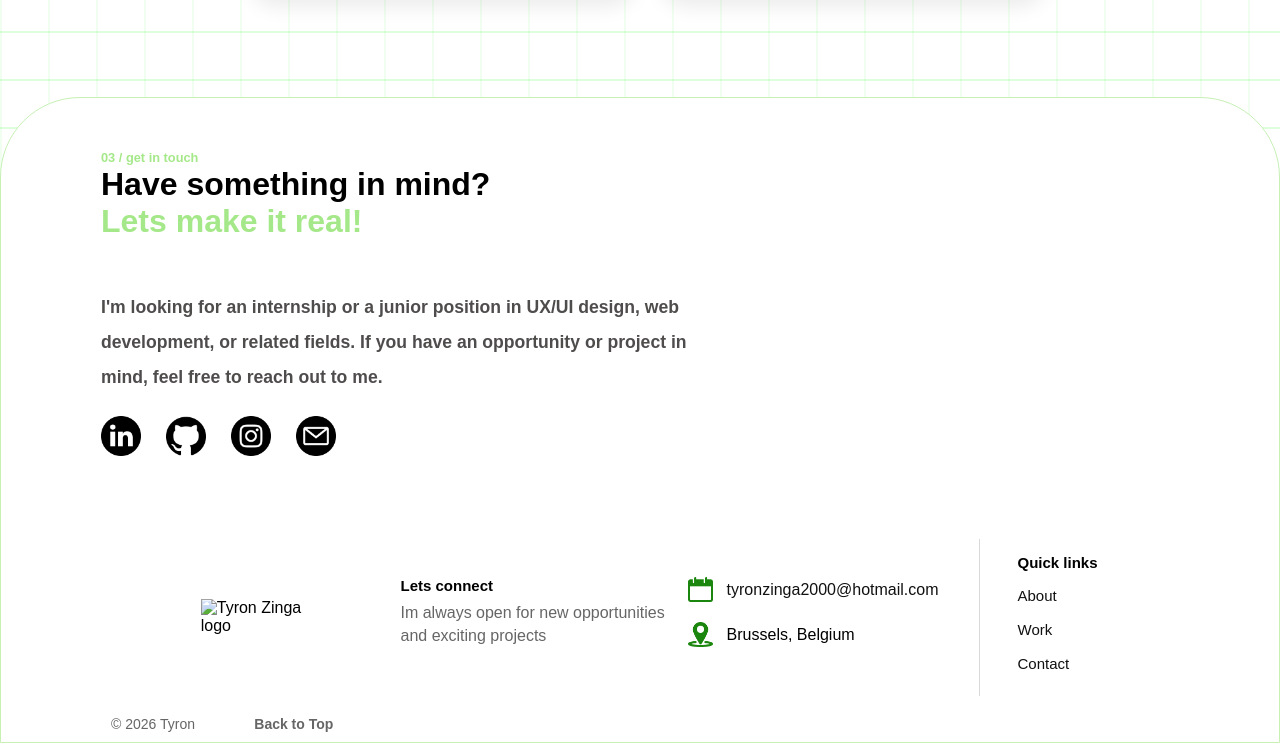
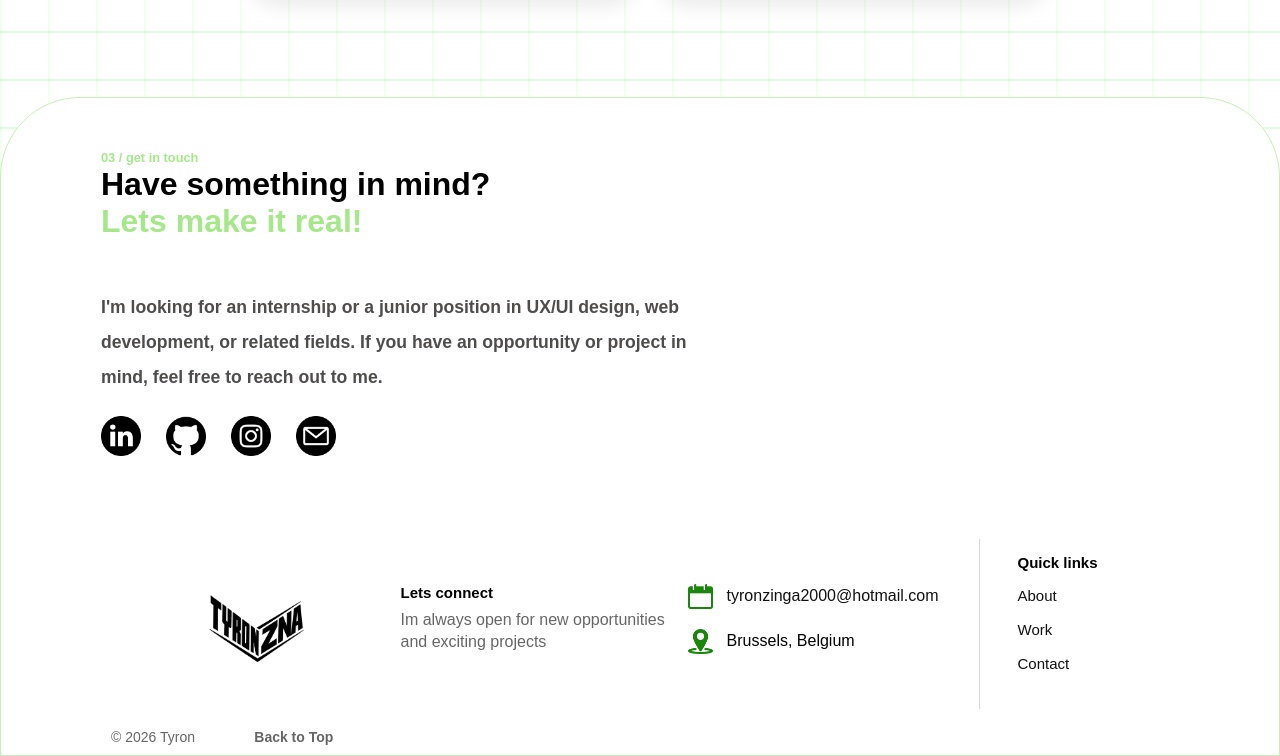
Before and after one commit to skyron79/Portfolio, a website: page index.html in a window 1280 px wide. Shown: the part 2177-2933 px from the top of the page. Drawn offline with nearby package versions, Linux system fonts and the light colour scheme; the site is published under a folder, as on GitHub Pages, so addresses that start at the root find nothing.

Commit message:
Fix logo image path in footer for correct display

```diff
--- a/index.html
+++ b/index.html
@@ -290,7 +290,7 @@
 
         <!-- Logo -->
         <div class="footer-logo">
-            <img src="/assets/images/logo_black.png" alt="Tyron Zinga logo">
+            <img src="./assets/images/logo_black.png" alt="Tyron Zinga logo">
         </div>
 
         <!-- Connect -->
```
